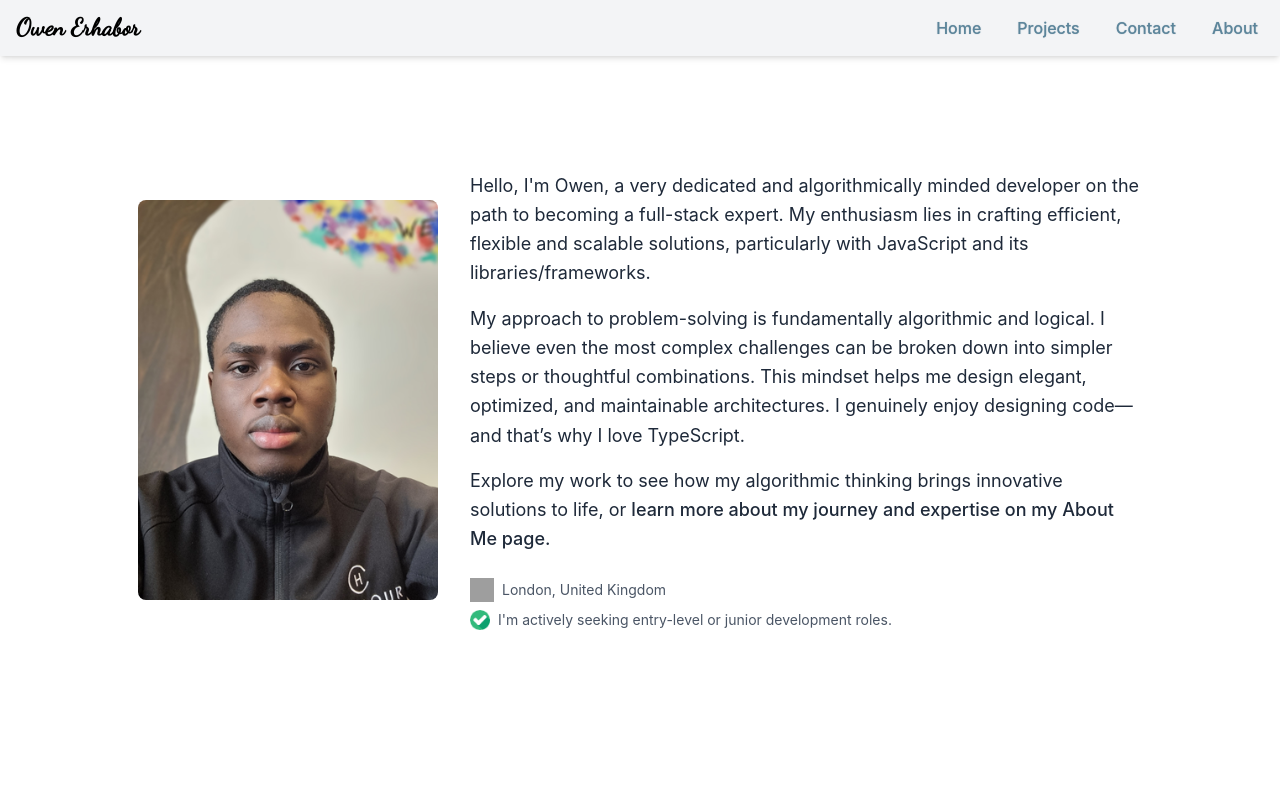
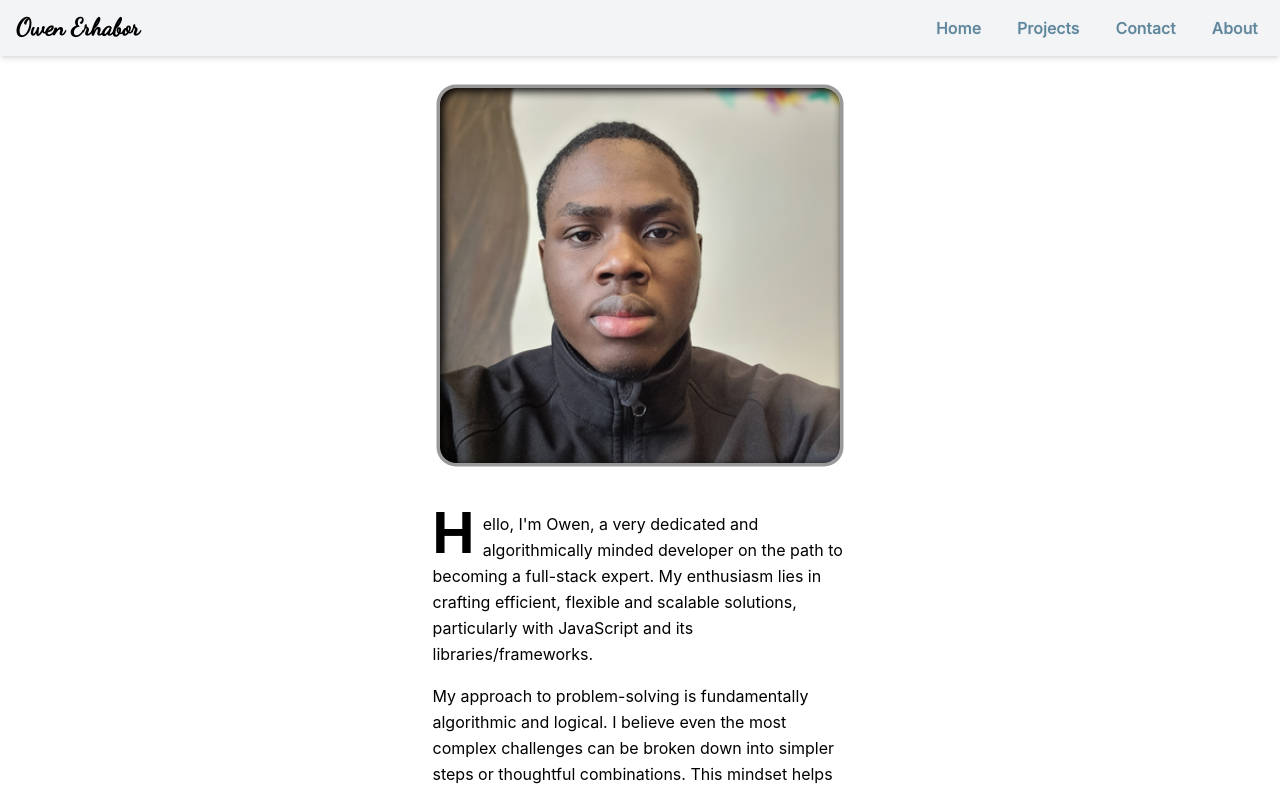
Before and after one commit to owen-6936/portfolio, a React (Vite) app: page / in a window 1280 px wide. Shown: the top 791 px of the page. Built offline with nearby package versions, Linux system fonts and the light colour scheme; grey boxes are pictures that could not be loaded.

Commit message:
feat: enhance Hero component layout and styling; add custom utility classes for improved design

```diff
--- a/src/components/home/Hero.tsx
+++ b/src/components/home/Hero.tsx
@@ -7,10 +7,10 @@ const Hero = () => {
   return (
     <section
       id="hero"
-      className="flex flex-col md:flex-row items-center justify-center gap-8 w-full max-w-7xl mx-auto"
+      className="p-0 flex flex-col items-center justify-evenly flex-wrap gap-8"
     >
       <motion.figure
-        className="flex-shrink-0 rounded-lg w-[295px] md:w-[300px] overflow-hidden"
+        className="rounded-2xl w-full max-w-[400px] overflow-hidden box-shadow relative hero-image"
         initial={{ opacity: 0, x: -50 }}
         animate={{ opacity: 1, x: 0 }}
         transition={{ duration: 0.6, ease: "easeOut" }}
@@ -20,31 +20,31 @@ const Hero = () => {
           alt="Professional headshot of Owen Erhabor, aspiring full-stack developer"
           height="375"
           loading="lazy"
-          className="rounded-lg shadow-md shadow-gray-500 w-full h-full object-cover scale-105"
+          className="rounded-lg shadow-md shadow-gray-500 w-full max-w-full max-h-[375px] object-cover object-center"
         />
       </motion.figure>
 
       <motion.div
         id="hero-details"
-        className="max-w-2xl text-gray-800"
+        className="max-w-[415px] py-4"
         initial={{ opacity: 0, y: 30 }}
         animate={{ opacity: 1, y: 0 }}
         transition={{ duration: 0.7, ease: "easeOut", delay: 0.2 }}
       >
-        <p className="mb-4 text-lg leading-relaxed">
+        <p>
           Hello, I'm Owen, a very dedicated and algorithmically minded developer
           on the path to becoming a full-stack expert. My enthusiasm lies in
           crafting efficient, flexible and scalable solutions, particularly with
           JavaScript and its libraries/frameworks.
         </p>
-        <p className="mb-4 text-lg leading-relaxed">
+        <p>
           My approach to problem-solving is fundamentally algorithmic and
           logical. I believe even the most complex challenges can be broken down
           into simpler steps or thoughtful combinations. This mindset helps me
           design elegant, optimized, and maintainable architectures. I genuinely
           enjoy designing code—and that’s why I love TypeScript.
         </p>
-        <p className="mb-6 text-lg leading-relaxed">
+        <p>
           Explore my work to see how my algorithmic thinking brings innovative
           solutions to life, or{" "}
           <a
@@ -55,15 +55,13 @@ const Hero = () => {
           </a>
         </p>
 
-        <div className="flex items-center gap-2 mb-2">
-          <img src={locationIcon} alt="Location icon" className="w-6 h-6" />
-          <p className="text-sm text-gray-600">London, United Kingdom</p>
+        <div className="hero-details-link">
+          <img src={locationIcon} alt="Location icon" className="w-7 h-7" />
+          <p>London, United Kingdom</p>
         </div>
-        <div className="flex items-center gap-2">
-          <img src={checkIcon} alt="Checkmark icon" className="w-5 h-5" />
-          <p className="text-sm text-gray-600">
-            I'm actively seeking entry-level or junior development roles.
-          </p>
+        <div className="hero-details-link">
+          <img src={checkIcon} alt="Checkmark icon" className="w-6 h-6" />
+          <p>Actively seeking entry-level or junior development roles.</p>
         </div>
       </motion.div>
     </section>
--- a/src/index.css
+++ b/src/index.css
@@ -17,10 +17,12 @@
   font-display: swap;
 }
 
+* {
+  box-sizing: border-box;
+}
+
 :root {
   font-family: "Inter", sans-serif;
-  line-height: 1.5;
-  font-weight: 400;
   --side-bar-width: 320px;
   --nav-height: 3.5rem;
 }
@@ -42,3 +44,34 @@ h1 {
   font-size: 3.2em;
   line-height: 1.1;
 }
+
+section {
+  border-radius: 20px;
+  margin: 2rem auto;
+  width: calc(100% - 2.5rem);
+}
+p {
+  @apply mb-4 leading-relaxed;
+}
+.hero-image::after {
+  box-shadow: inset 3px 3px 10px 0 #000000;
+  content: "";
+  display: block;
+  border-radius: 16px;
+  height: 100%;
+  position: absolute;
+  top: 0;
+  width: 100%;
+}
+#hero-details > p:first-child::first-letter {
+  font-size: 3.5rem;
+  font-weight: bold;
+  color: var(--color-text-primary);
+  float: left;
+  line-height: 0.8;
+  margin-right: 0.15em;
+  font-family: var(--font-heading);
+}
+.hero-details-link {
+  @apply flex justify-start items-center gap-2;
+}
--- a/src/layout/RootLayout.tsx
+++ b/src/layout/RootLayout.tsx
@@ -14,7 +14,7 @@ export default function RootLayout() {
             animate={{ opacity: 1, y: 0 }}
             exit={{ opacity: 0, y: 20 }}
             transition={{ duration: 0.4 }}
-            className="container mx-auto px-4"
+            className="container mx-auto px-4 mt-[var(--nav-height)]"
           >
             <Outlet />
           </motion.div>
--- a/src/tailwind-custom-utilities.css
+++ b/src/tailwind-custom-utilities.css
@@ -87,4 +87,7 @@
   .nav-height {
     height: 3.5rem;
   }
+  .box-shadow {
+    box-shadow: 0 0 0px 3.5px rgba(0, 0, 0, 0.4);
+  }
 }
```
